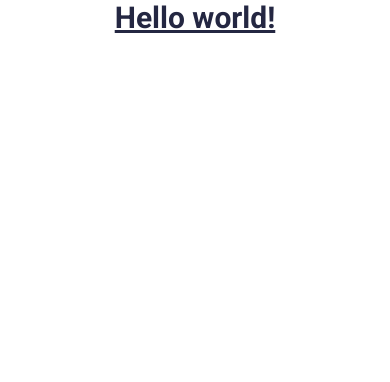
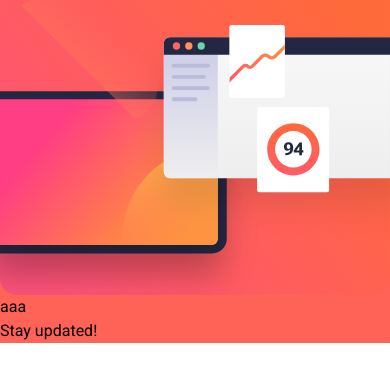
Before and after one commit to RereTooki/newsletter-component, a React (Vite) app: page / in a window 390 px wide. Shown: the top 382 px of the page. Built offline with nearby package versions, Linux system fonts and the light colour scheme.

Commit message:
Added the image. Using a mobile first approach.

```diff
--- a/src/App.tsx
+++ b/src/App.tsx
@@ -1,17 +1,15 @@
 import { useState } from "react";
-import reactLogo from "./assets/react.svg";
 import "./App.css";
+import Card from "./components/Card";
 
 function App() {
   const [count, setCount] = useState(0);
 
   return (
     <>
-      <h1 className=" font-roboto text-3xl font-bold text-dark-slate-greys underline text-center">
-        Hello world!
-      </h1>
-
-      <div></div>
+      <div>
+        <Card />
+      </div>
     </>
   );
 }
--- /dev/null
+++ b/src/components/Card.tsx
@@ -0,0 +1,19 @@
+import React from "react";
+import "../App.css";
+import CardBody from "./CardBody";
+
+import SignUpMobile from "../assets/images/illustration-sign-up-mobile.svg";
+
+const Card = () => {
+  return (
+    <>
+      <div className="flex flex-col bg-tomatos font-roboto ">
+        <img className="" src={SignUpMobile} alt="A sign-up picture" />
+        aaa
+        <CardBody />
+      </div>
+    </>
+  );
+};
+
+export default Card;
--- /dev/null
+++ b/src/components/CardBody.tsx
@@ -0,0 +1,13 @@
+import React from "react";
+import "../App.css";
+import CardText from "./CardText";
+
+const CardBody = () => {
+  return (
+    <>
+      <CardText />
+    </>
+  );
+};
+
+export default CardBody;
--- /dev/null
+++ b/src/components/CardText.tsx
@@ -0,0 +1,12 @@
+import React from "react";
+import "../App.css";
+
+const CardText = () => {
+  return (
+    <>
+      <h1>Stay updated!</h1>
+    </>
+  );
+};
+
+export default CardText;
```
